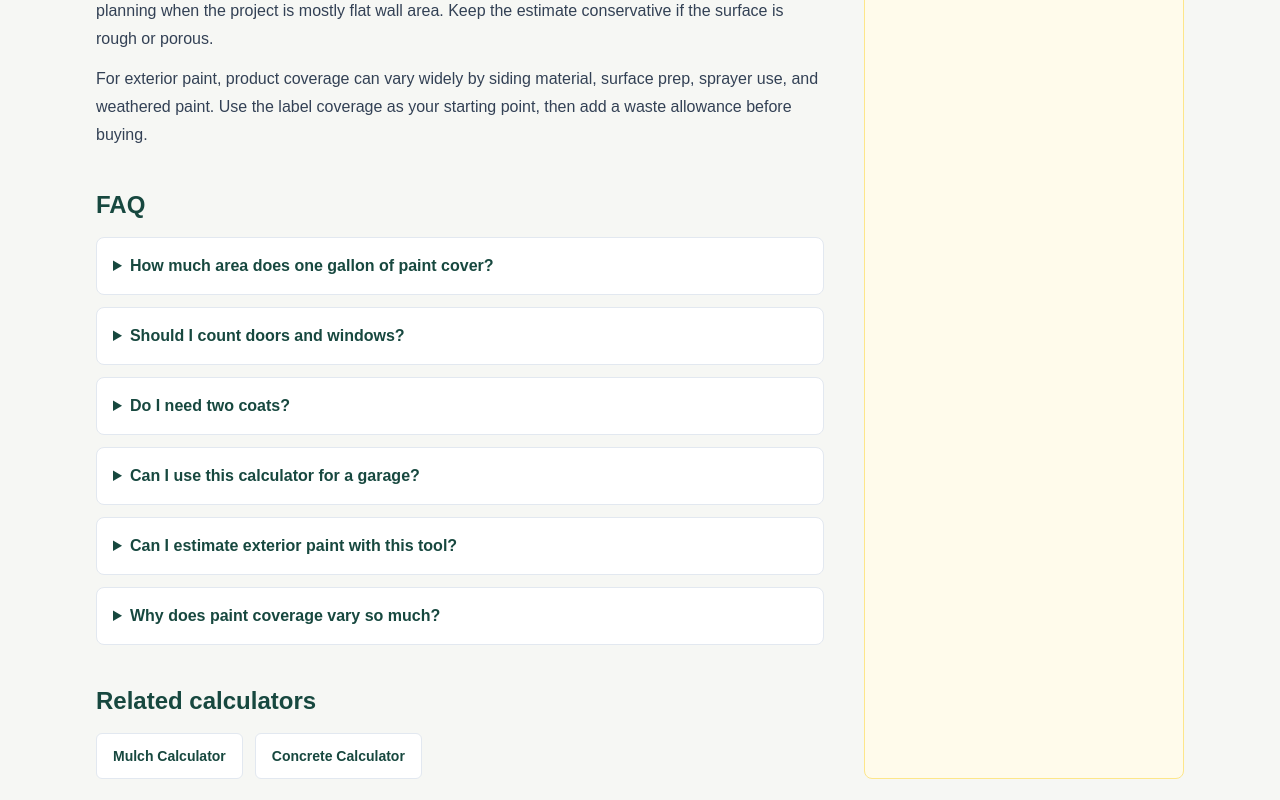
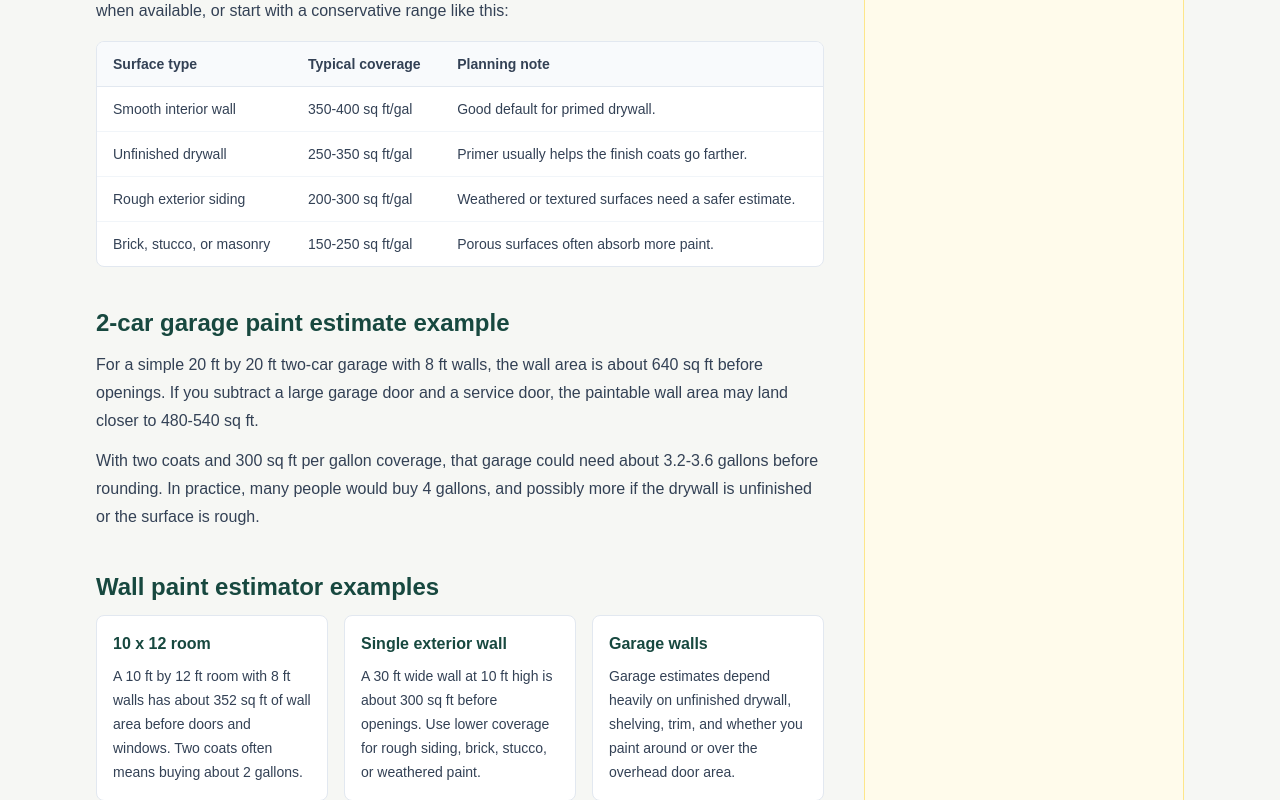
Before and after one commit to jazfox-cloud/YardAndHomeCalc, a Next.js app: page /paint-calculator in a window 1280 px wide. Shown: the part 1840-2640 px from the top of the page. Built offline with nearby package versions, Linux system fonts and the light colour scheme.

Commit message:
Add paint coverage and garage examples

```diff
--- a/app/paint-calculator/page.tsx
+++ b/app/paint-calculator/page.tsx
@@ -60,7 +60,7 @@ export default function PaintCalculatorPage() {
       <CalculatorIntro
         description="Use this paint calculator to estimate wall area, paintable area, gallons to buy, and optional paint cost for rooms, garages, and simple exterior wall projects."
         title="Paint Calculator"
-        updated="July 6, 2026"
+        updated="July 11, 2026"
       />
       <PaintCalculator />
       <div className="mt-12 grid gap-10 lg:grid-cols-[1fr_320px]">
@@ -100,6 +100,87 @@ export default function PaintCalculatorPage() {
             </ul>
           </section>
           <section>
+            <h2 className="text-2xl font-bold text-evergreen">Paint coverage chart</h2>
+            <p className="mt-3 leading-7 text-slate-700">
+              Paint coverage per gallon depends on the surface, primer, and application method.
+              Use the paint label when available, or start with a conservative range like this:
+            </p>
+            <div className="mt-4 overflow-hidden rounded-lg border border-slate-200 bg-white">
+              <table className="w-full border-collapse text-left text-sm">
+                <thead className="bg-slate-50 text-slate-700">
+                  <tr>
+                    <th className="border-b border-slate-200 px-4 py-3 font-semibold">Surface type</th>
+                    <th className="border-b border-slate-200 px-4 py-3 font-semibold">Typical coverage</th>
+                    <th className="border-b border-slate-200 px-4 py-3 font-semibold">Planning note</th>
+                  </tr>
+                </thead>
+                <tbody className="text-slate-700">
+                  <tr>
+                    <td className="border-b border-slate-100 px-4 py-3">Smooth interior wall</td>
+                    <td className="border-b border-slate-100 px-4 py-3">350-400 sq ft/gal</td>
+                    <td className="border-b border-slate-100 px-4 py-3">Good default for primed drywall.</td>
+                  </tr>
+                  <tr>
+                    <td className="border-b border-slate-100 px-4 py-3">Unfinished drywall</td>
+                    <td className="border-b border-slate-100 px-4 py-3">250-350 sq ft/gal</td>
+                    <td className="border-b border-slate-100 px-4 py-3">Primer usually helps the finish coats go farther.</td>
+                  </tr>
+                  <tr>
+                    <td className="border-b border-slate-100 px-4 py-3">Rough exterior siding</td>
+                    <td className="border-b border-slate-100 px-4 py-3">200-300 sq ft/gal</td>
+                    <td className="border-b border-slate-100 px-4 py-3">Weathered or textured surfaces need a safer estimate.</td>
+                  </tr>
+                  <tr>
+                    <td className="px-4 py-3">Brick, stucco, or masonry</td>
+                    <td className="px-4 py-3">150-250 sq ft/gal</td>
+                    <td className="px-4 py-3">Porous surfaces often absorb more paint.</td>
+                  </tr>
+                </tbody>
+              </table>
+            </div>
+          </section>
+          <section>
+            <h2 className="text-2xl font-bold text-evergreen">2-car garage paint estimate example</h2>
+            <div className="mt-3 space-y-3 leading-7 text-slate-700">
+              <p>
+                For a simple 20 ft by 20 ft two-car garage with 8 ft walls, the wall area is
+                about 640 sq ft before openings. If you subtract a large garage door and a
+                service door, the paintable wall area may land closer to 480-540 sq ft.
+              </p>
+              <p>
+                With two coats and 300 sq ft per gallon coverage, that garage could need about
+                3.2-3.6 gallons before rounding. In practice, many people would buy 4 gallons,
+                and possibly more if the drywall is unfinished or the surface is rough.
+              </p>
+            </div>
+          </section>
+          <section>
+            <h2 className="text-2xl font-bold text-evergreen">Wall paint estimator examples</h2>
+            <div className="mt-3 grid gap-4 md:grid-cols-3">
+              <div className="rounded-lg border border-slate-200 bg-white p-4">
+                <h3 className="font-semibold text-evergreen">10 x 12 room</h3>
+                <p className="mt-2 text-sm leading-6 text-slate-700">
+                  A 10 ft by 12 ft room with 8 ft walls has about 352 sq ft of wall area before
+                  doors and windows. Two coats often means buying about 2 gallons.
+                </p>
+              </div>
+              <div className="rounded-lg border border-slate-200 bg-white p-4">
+                <h3 className="font-semibold text-evergreen">Single exterior wall</h3>
+                <p className="mt-2 text-sm leading-6 text-slate-700">
+                  A 30 ft wide wall at 10 ft high is about 300 sq ft before openings. Use lower
+                  coverage for rough siding, brick, stucco, or weathered paint.
+                </p>
+              </div>
+              <div className="rounded-lg border border-slate-200 bg-white p-4">
+                <h3 className="font-semibold text-evergreen">Garage walls</h3>
+                <p className="mt-2 text-sm leading-6 text-slate-700">
+                  Garage estimates depend heavily on unfinished drywall, shelving, trim, and
+                  whether you paint around or over the overhead door area.
+                </p>
+              </div>
+            </div>
+          </section>
+          <section>
             <h2 className="text-2xl font-bold text-evergreen">Garage and exterior paint estimates</h2>
             <div className="mt-3 space-y-3 leading-7 text-slate-700">
               <p>
--- a/app/sitemap.ts
+++ b/app/sitemap.ts
@@ -6,7 +6,7 @@ const routes = [
   { path: "", lastModified: "2026-06-23" },
   { path: "/mulch-calculator", lastModified: "2026-07-06" },
   { path: "/concrete-calculator", lastModified: "2026-07-06" },
-  { path: "/paint-calculator", lastModified: "2026-07-06" },
+  { path: "/paint-calculator", lastModified: "2026-07-11" },
   { path: "/about", lastModified: "2026-06-23" },
   { path: "/contact", lastModified: "2026-06-23" },
   { path: "/privacy", lastModified: "2026-06-23" },
```
